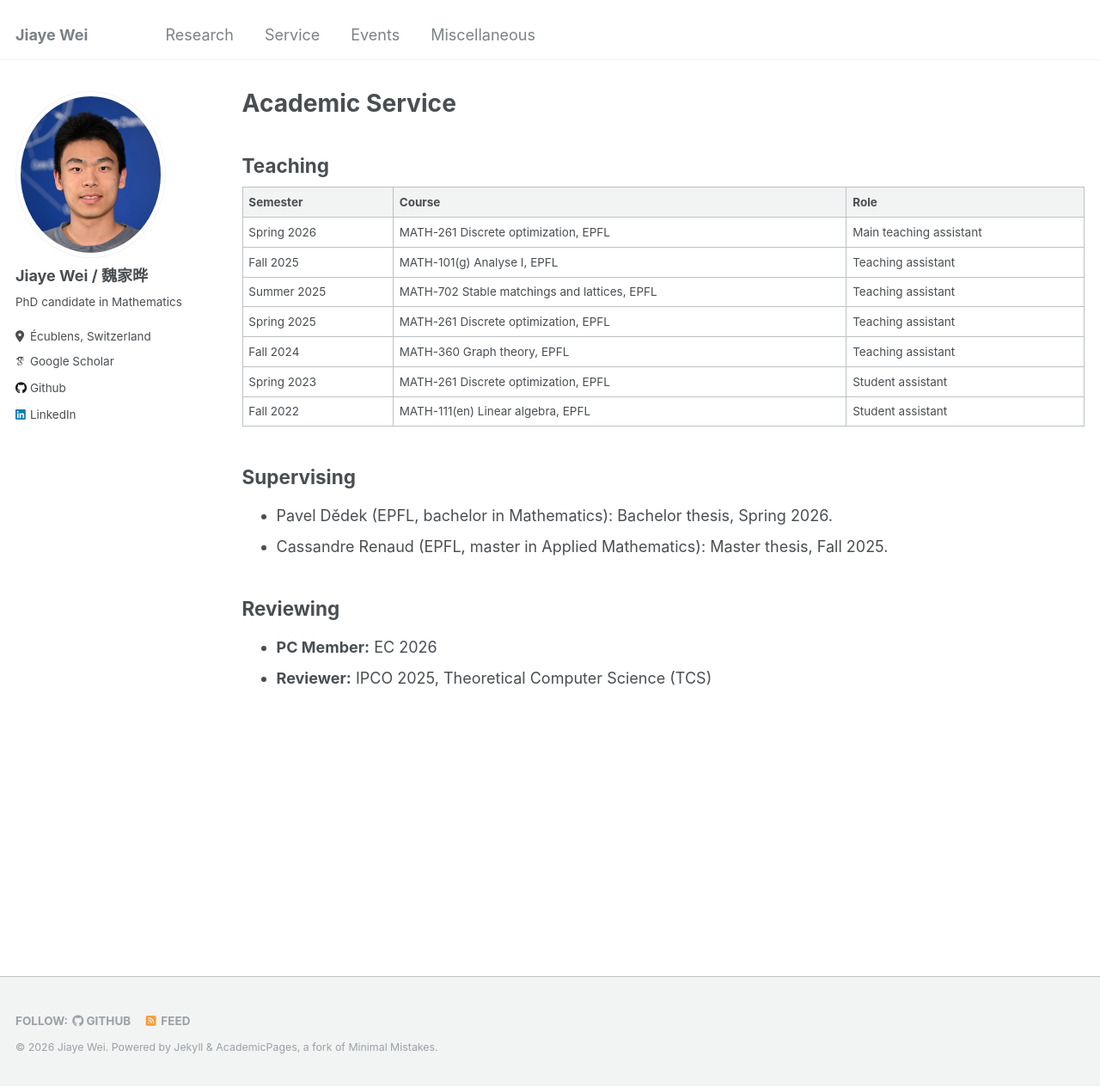
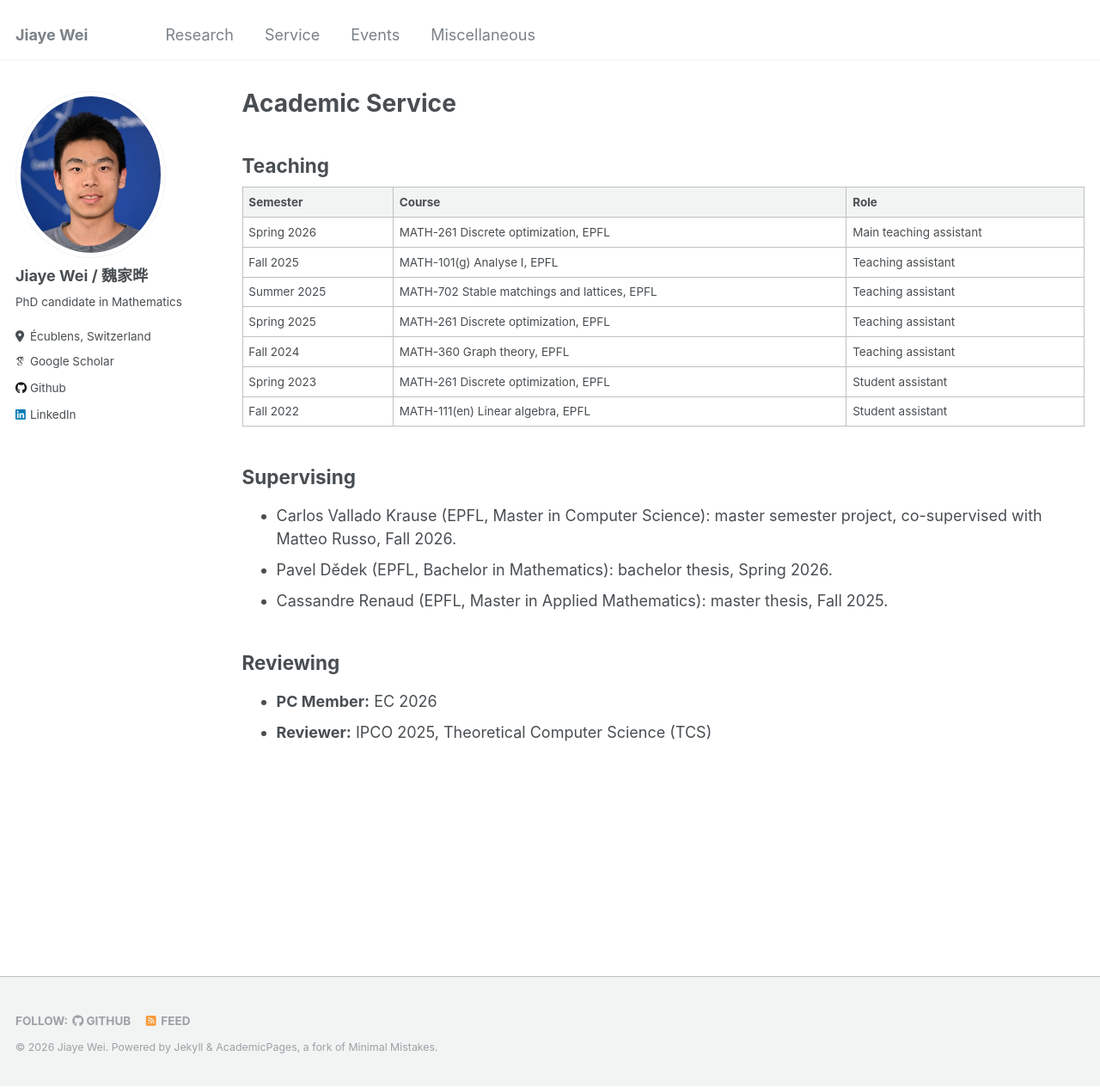
Before and after one commit to jiaye-W/jiaye-W.github.io, a Jekyll site: the page built from _pages/teaching.md, in a window 1280 px wide and 1264 px high. Shown: the whole window at 86% size. Built offline with Jekyll 4.4.1, drawn with Linux system fonts in a browser that asks for light colours; some web fonts are replaced.

Commit message:
update project supervision

```diff
--- a/_pages/teaching.md
+++ b/_pages/teaching.md
@@ -22,8 +22,9 @@ author_profile: true
 
 
 ## Supervising
-- Pavel Dědek (EPFL, bachelor in Mathematics): Bachelor thesis, Spring 2026.
-- Cassandre Renaud (EPFL, master in Applied Mathematics): Master thesis, Fall 2025.
+- Carlos Vallado Krause (EPFL, Master in Computer Science): master semester project, co-supervised with Matteo Russo, Fall 2026.
+- Pavel Dědek (EPFL, Bachelor in Mathematics): bachelor thesis, Spring 2026.
+- Cassandre Renaud (EPFL, Master in Applied Mathematics): master thesis, Fall 2025.
 
 ## Reviewing
 - **PC Member:** EC 2026
```
